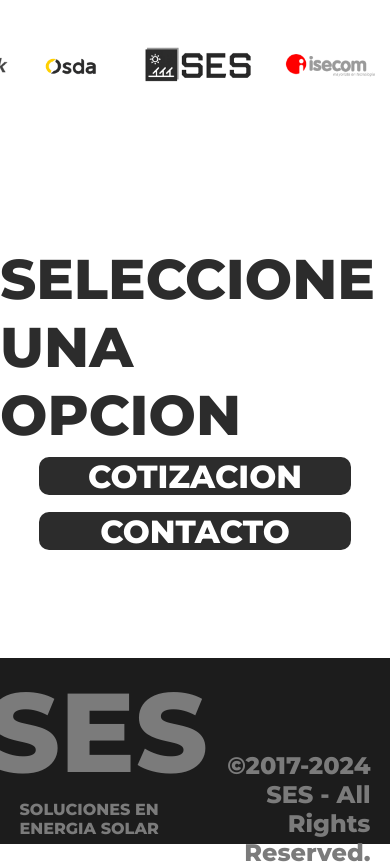
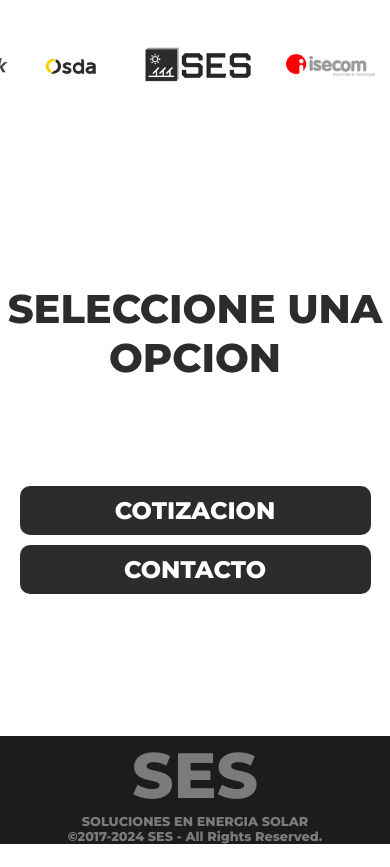
Before and after one commit to MarcosCaris/SES-QR, a plain HTML site: page index.html in a window 390 px wide. After the commit the page ends 844 px from the top, so only its background shows below. Drawn offline with Linux system fonts and the light colour scheme.

Commit message:
movile-update-1

```diff
--- a/css/main.css
+++ b/css/main.css
@@ -104,3 +104,39 @@ footer{
     text-align: right;
     height: 20%;
 }
+
+@media screen and (max-width: 768px) {
+    main h1 {
+        font-size: 2.5rem; /* Ajusta el tamaño del título */
+        text-align: center;
+    }
+
+    .boton {
+        width: 90%;
+        height: auto; /* Deja que el botón se ajuste según el contenido */
+        font-size: 1.5rem;
+        padding: 10px; /* Agrega padding en móviles */
+    }
+
+    .primeraSeccion h3 {
+        font-size: 4rem; /* Reduce el tamaño en móviles */
+    }
+
+    .primeraSeccion span, .terceraSeccion span {
+        font-size: 0.8rem; /* Ajusta el tamaño del texto del footer */
+    }
+
+    .opciones {
+        height: auto; /* Deja que las opciones ocupen el espacio necesario en móviles */
+    }
+
+    #seccionFooter {
+        flex-direction: column;
+        height: auto; /* Ajusta el footer al contenido */
+    }
+
+    .primeraSeccion, .terceraSeccion {
+        width: 100%; /* Ocupa el 100% del ancho en móviles */
+        text-align: center; /* Centra el contenido */
+    }
+}
```
